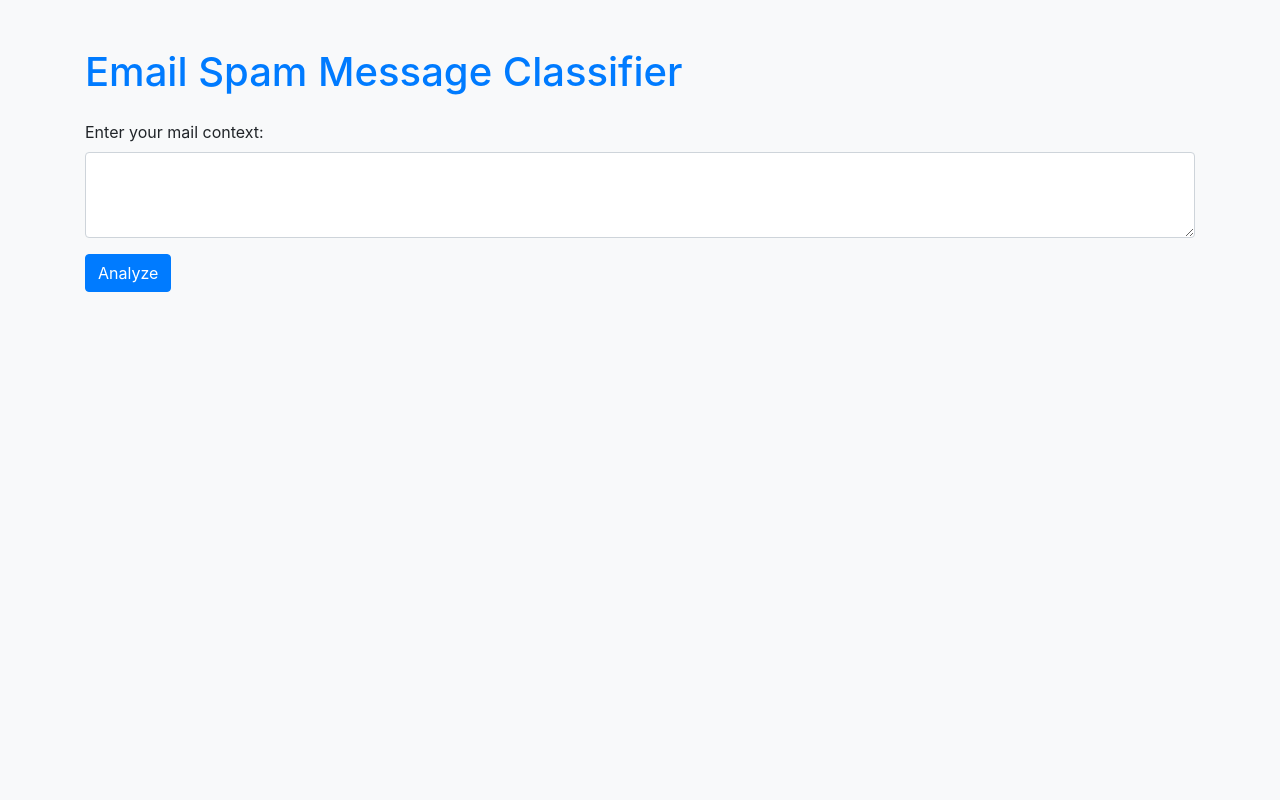
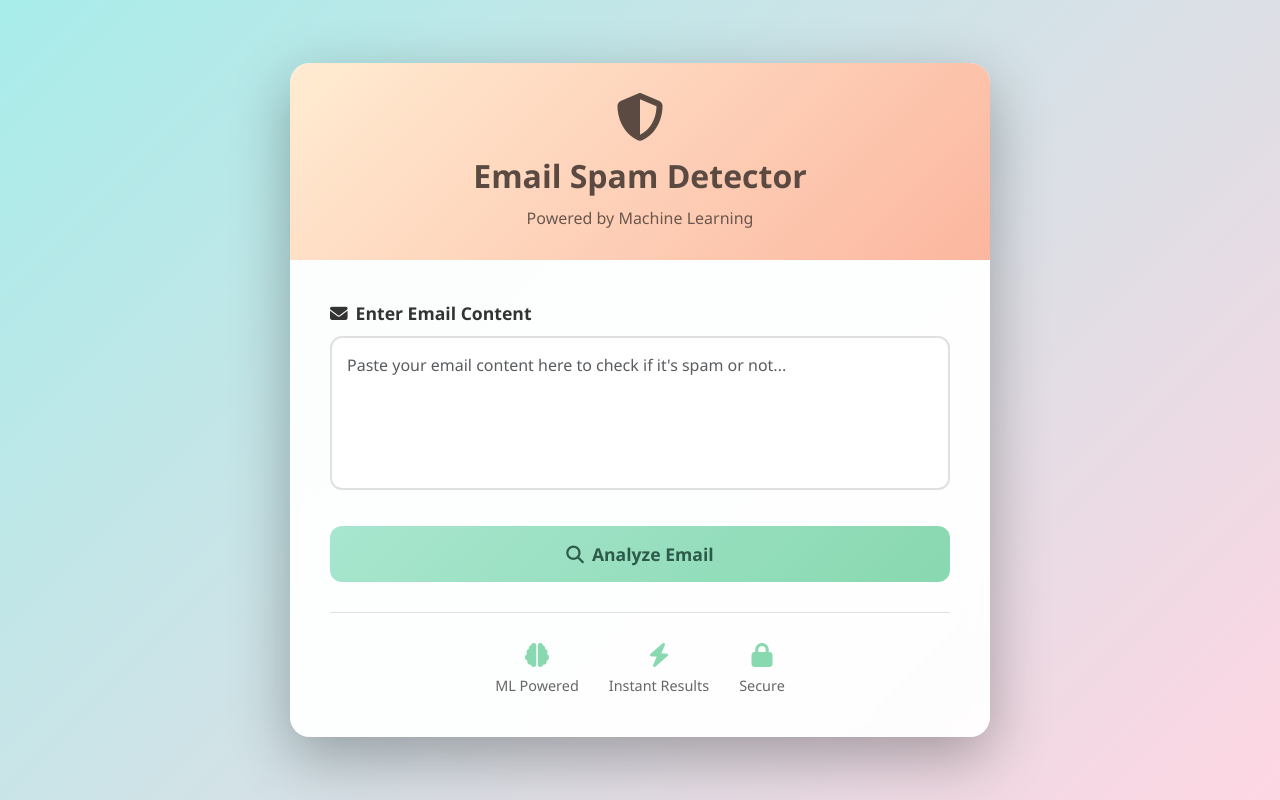
Before and after one commit to prajaktaukirde/Email-Spam-Detection-Using-ML, a Flask app: page / in a window 1280 px wide. Run offline with Flask 3, Linux system fonts and the light colour scheme; parts of the project's set-up code (start-up, migrations or seed data) failed here and were passed over; some libraries are stand-ins or nearby versions.

Commit message:
Update UI with modern pastel color scheme

```diff
--- a/templates/index.html
+++ b/templates/index.html
@@ -1,78 +1,254 @@
 <!DOCTYPE html>
-<html>
+<html lang="en">
 <head>
-    <title>Email Spam Message Classification Using Python & Machine Learning</title>
-    <link rel="stylesheet" href="https://stackpath.bootstrapcdn.com/bootstrap/4.5.2/css/bootstrap.min.css">
-</head>
-
+    <meta charset="UTF-8">
+    <meta name="viewport" content="width=device-width, initial-scale=1.0">
+    <title>Email Spam Detector | ML Powered</title>
+    <link href="https://cdn.jsdelivr.net/npm/bootstrap@5.3.0/dist/css/bootstrap.min.css" rel="stylesheet">
+    <link href="https://cdnjs.cloudflare.com/ajax/libs/font-awesome/6.4.0/css/all.min.css" rel="stylesheet">
     <style>
-        body {
-            background-color: #f8f9fa; /* Set your desired background color */
+        * {
+            margin: 0;
+            padding: 0;
+            box-sizing: border-box;
         }
 
-        .container {
-            margin-top: 50px;
+        body {
+            background: linear-gradient(135deg, #a8edea 0%, #fed6e3 100%);
+            min-height: 100vh;
+            font-family: 'Segoe UI', Tahoma, Geneva, Verdana, sans-serif;
         }
 
-        h1 {
-            color: #007bff; /* Set your desired heading color */
+        .main-container {
+            min-height: 100vh;
+            display: flex;
+            align-items: center;
+            justify-content: center;
+            padding: 20px;
+        }
+
+        .card {
+            background: rgba(255, 255, 255, 0.95);
+            border-radius: 20px;
+            box-shadow: 0 20px 60px rgba(0, 0, 0, 0.3);
+            backdrop-filter: blur(10px);
+            border: none;
+            max-width: 700px;
+            width: 100%;
+            overflow: hidden;
+        }
+
+        .card-header {
+            background: linear-gradient(135deg, #ffecd2 0%, #fcb69f 100%);
+            color: #5a4a42;
+            padding: 30px;
+            text-align: center;
+            border: none;
+        }
+
+        .card-header h1 {
+            font-size: 2rem;
+            font-weight: 700;
+            margin-bottom: 10px;
+        }
+
+        .card-header p {
+            opacity: 0.9;
+            margin: 0;
+            font-size: 1rem;
+        }
+
+        .card-body {
+            padding: 40px;
+        }
+
+        .form-label {
+            font-weight: 600;
+            color: #333;
+            margin-bottom: 10px;
+            font-size: 1.1rem;
         }
 
         .form-control {
-            background-color: #ffffff; /* Set your desired textarea background color */
+            border: 2px solid #e0e0e0;
+            border-radius: 12px;
+            padding: 15px;
+            font-size: 1rem;
+            transition: all 0.3s ease;
+            resize: none;
         }
 
-        .btn-primary {
-            background-color: #007bff; /* Set your desired button background color */
-            border-color: #007bff;
+        .form-control:focus {
+            border-color: #fcb69f;
+            box-shadow: 0 0 0 0.2rem rgba(252, 182, 159, 0.25);
         }
 
-        .btn-primary:hover {
-            background-color: #0069d9; /* Set your desired button hover background color */
-            border-color: #0062cc;
+        .btn-analyze {
+            background: linear-gradient(135deg, #a8e6cf 0%, #88d8b0 100%);
+            border: none;
+            border-radius: 12px;
+            padding: 15px 40px;
+            font-size: 1.1rem;
+            font-weight: 600;
+            color: #2d5a4a;
+            width: 100%;
+            margin-top: 20px;
+            transition: all 0.3s ease;
+            cursor: pointer;
         }
 
-        .alert-success {
-            background-color: #d4edda; /* Set your desired success alert background color */
-            color: #155724; /* Set your desired success alert text color */
-            border-color: #c3e6cb;
+        .btn-analyze:hover {
+            transform: translateY(-2px);
+            box-shadow: 0 10px 30px rgba(168, 230, 207, 0.5);
         }
 
-        .alert-danger {
-            background-color: #f8d7da; /* Set your desired danger alert background color */
-            color: #721c24; /* Set your desired danger alert text color */
-            border-color: #f5c6cb;
+        .result-container {
+            margin-top: 30px;
+            padding: 25px;
+            border-radius: 15px;
+            text-align: center;
+            animation: fadeIn 0.5s ease;
+        }
+
+        @keyframes fadeIn {
+            from { opacity: 0; transform: translateY(10px); }
+            to { opacity: 1; transform: translateY(0); }
+        }
+
+        .result-spam {
+            background: linear-gradient(135deg, #ffdde1 0%, #ee9ca7 100%);
+            color: #8b4444;
+        }
+
+        .result-ham {
+            background: linear-gradient(135deg, #d4fc79 0%, #96e6a1 100%);
+            color: #2d5a3d;
+        }
+
+        .result-warning {
+            background: linear-gradient(135deg, #ffeaa7 0%, #fdcb6e 100%);
+            color: #8b6914;
+        }
+
+        .result-icon {
+            font-size: 3rem;
+            margin-bottom: 15px;
+        }
+
+        .result-text {
+            font-size: 1.5rem;
+            font-weight: 700;
+            margin: 0;
+        }
+
+        .result-subtext {
+            opacity: 0.9;
+            margin-top: 5px;
+        }
+
+        .features {
+            display: flex;
+            justify-content: center;
+            gap: 30px;
+            margin-top: 30px;
+            padding-top: 30px;
+            border-top: 1px solid #e0e0e0;
+        }
+
+        .feature {
+            text-align: center;
+            color: #666;
+        }
+
+        .feature i {
+            font-size: 1.5rem;
+            color: #88d8b0;
+            margin-bottom: 8px;
+        }
+
+        .feature span {
+            display: block;
+            font-size: 0.9rem;
+            font-weight: 500;
+        }
+
+        @media (max-width: 576px) {
+            .card-header h1 {
+                font-size: 1.5rem;
+            }
+
+            .card-body {
+                padding: 25px;
+            }
+
+            .features {
+                flex-direction: column;
+                gap: 15px;
+            }
         }
     </style>
-
+</head>
 <body>
-    <div class="container mt-5">
-        <h1 class="mb-4">Email Spam Message Classifier</h1>
+    <div class="main-container">
+        <div class="card">
+            <div class="card-header">
+                <i class="fas fa-shield-alt fa-3x mb-3"></i>
+                <h1>Email Spam Detector</h1>
+                <p>Powered by Machine Learning</p>
+            </div>
+            <div class="card-body">
                 <form method="POST" action="{{ url_for('analyze_mail') }}">
-            <div class="form-group">
-                <label for="mail">Enter your mail context:</label>
-                <textarea class="form-control" id="mail" name="mail" rows="3">{% if mail is defined %}{{ mail }}{% endif %}</textarea>
+                    <div class="mb-3">
+                        <label for="mail" class="form-label">
+                            <i class="fas fa-envelope me-2"></i>Enter Email Content
+                        </label>
+                        <textarea class="form-control" id="mail" name="mail" rows="5" placeholder="Paste your email content here to check if it's spam or not...">{% if mail is defined %}{{ mail }}{% endif %}</textarea>
                     </div>
-            <button type="submit" class="btn btn-primary">Analyze</button>
+                    <button type="submit" class="btn-analyze">
+                        <i class="fas fa-search me-2"></i>Analyze Email
+                    </button>
                 </form>
 
                 {% if error is defined %}
-            <div class="mt-4">
-                <div class="alert alert-warning" role="alert">{{ error }}</div>
+                    <div class="result-container result-warning">
+                        <i class="fas fa-exclamation-triangle result-icon"></i>
+                        <p class="result-text">Oops!</p>
+                        <p class="result-subtext">{{ error }}</p>
                     </div>
                 {% endif %}
 
                 {% if classify is defined %}
-            <div class="mt-4">
+                    <div class="result-container {% if classify == 0 %}result-spam{% else %}result-ham{% endif %}">
                         {% if classify == 0 %}
-                    <div class="alert alert-danger" role="alert">This is a spam mail</div>
-                {% elif classify == 1 %}
-                    <div class="alert alert-success" role="alert">This is a ham mail</div>
+                            <i class="fas fa-exclamation-circle result-icon"></i>
+                            <p class="result-text">Spam Detected!</p>
+                            <p class="result-subtext">This email appears to be spam. Be cautious!</p>
+                        {% else %}
+                            <i class="fas fa-check-circle result-icon"></i>
+                            <p class="result-text">Clean Email</p>
+                            <p class="result-subtext">This email appears to be safe (ham).</p>
                         {% endif %}
                     </div>
                 {% endif %}
+
+                <div class="features">
+                    <div class="feature">
+                        <i class="fas fa-brain"></i>
+                        <span>ML Powered</span>
+                    </div>
+                    <div class="feature">
+                        <i class="fas fa-bolt"></i>
+                        <span>Instant Results</span>
+                    </div>
+                    <div class="feature">
+                        <i class="fas fa-lock"></i>
+                        <span>Secure</span>
+                    </div>
+                </div>
+            </div>
+        </div>
     </div>
 
-    <script src="https://stackpath.bootstrapcdn.com/bootstrap/4.5.2/js/bootstrap.min.js"></script>
+    <script src="https://cdn.jsdelivr.net/npm/bootstrap@5.3.0/dist/js/bootstrap.bundle.min.js"></script>
 </body>
 </html>
```
Lines whose indentation alone changed are shown as unchanged.
